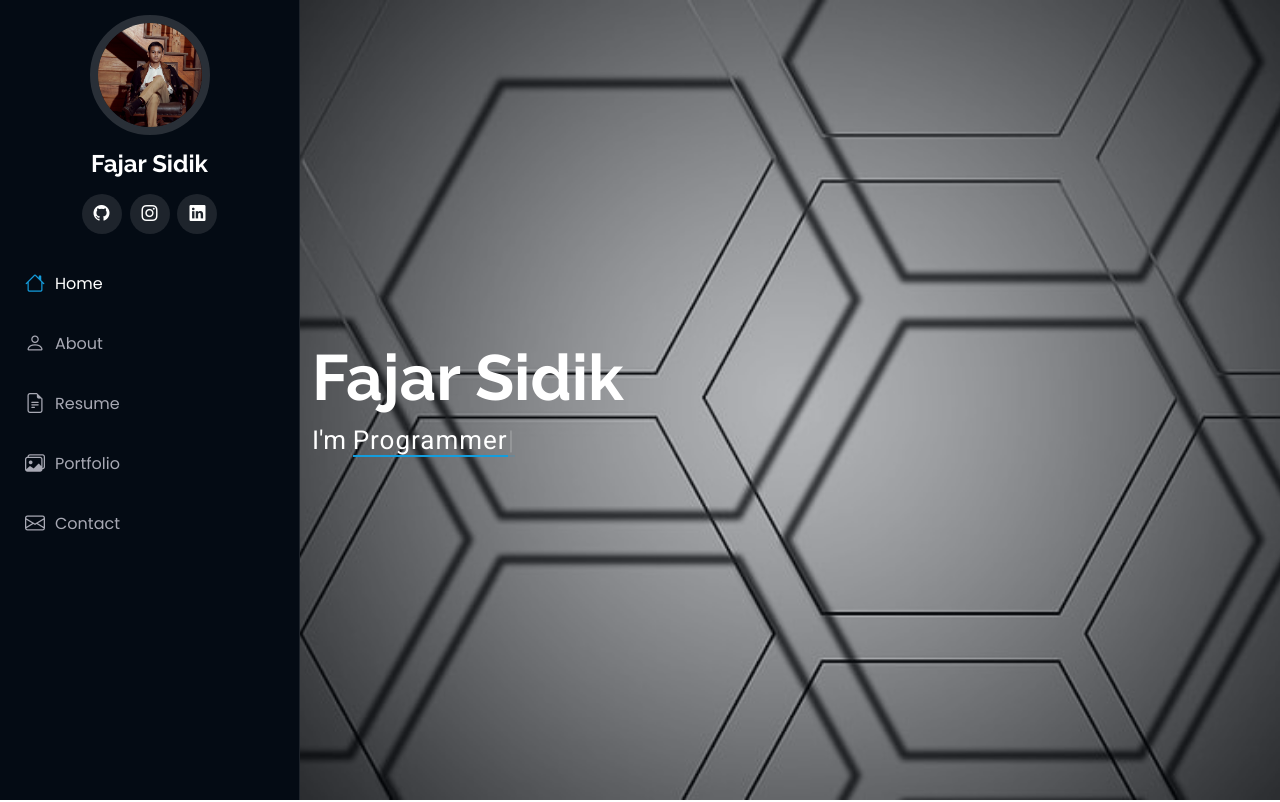
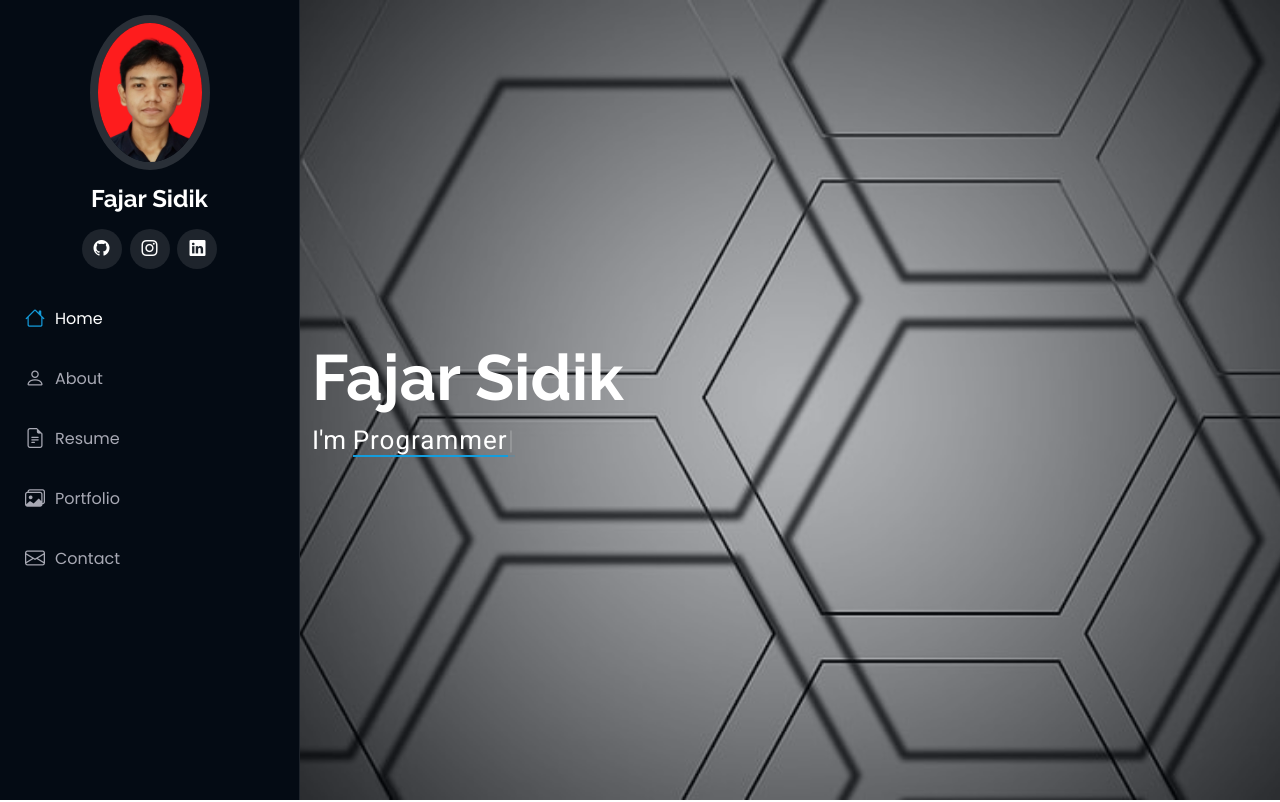
Before and after one commit to ImJarrs/portfolio, a plain HTML site: page index.html in a window 1280 px wide. Shown: the top 802 px of the page. Drawn offline with nearby package versions, Linux system fonts and the light colour scheme.

Commit message:
Update photo

```diff
--- a/index.html
+++ b/index.html
@@ -45,7 +45,7 @@
     <i class="header-toggle d-xl-none bi bi-list"></i>
 
     <div class="profile-img">
-      <img src="assets/img/profile.jpg" alt="" class="img-fluid rounded-circle">
+      <img src="assets/img/profile-formal.jpg" alt="" class="img-fluid rounded-circle">
     </div>
 
     <a href="index.html" class="logo d-flex align-items-center justify-content-center">
```
